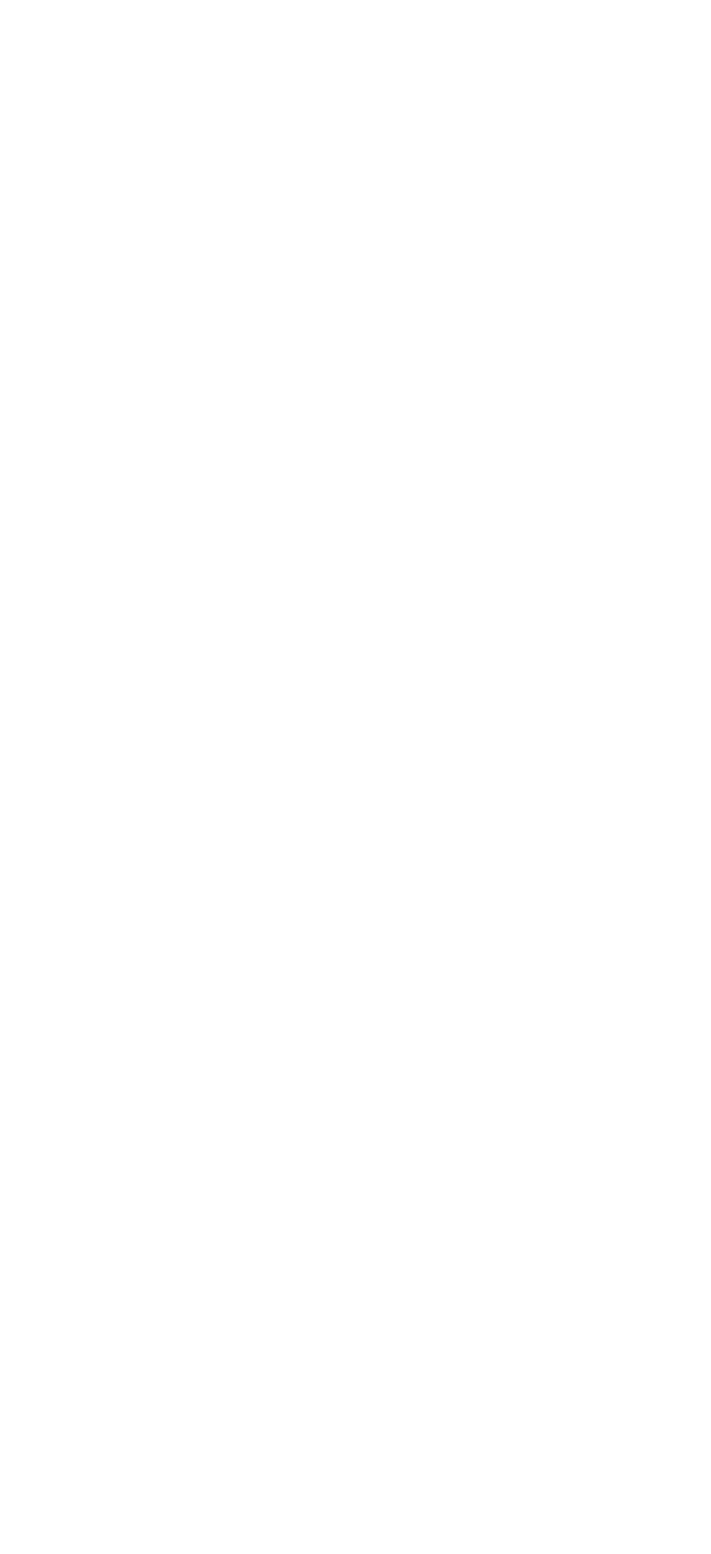
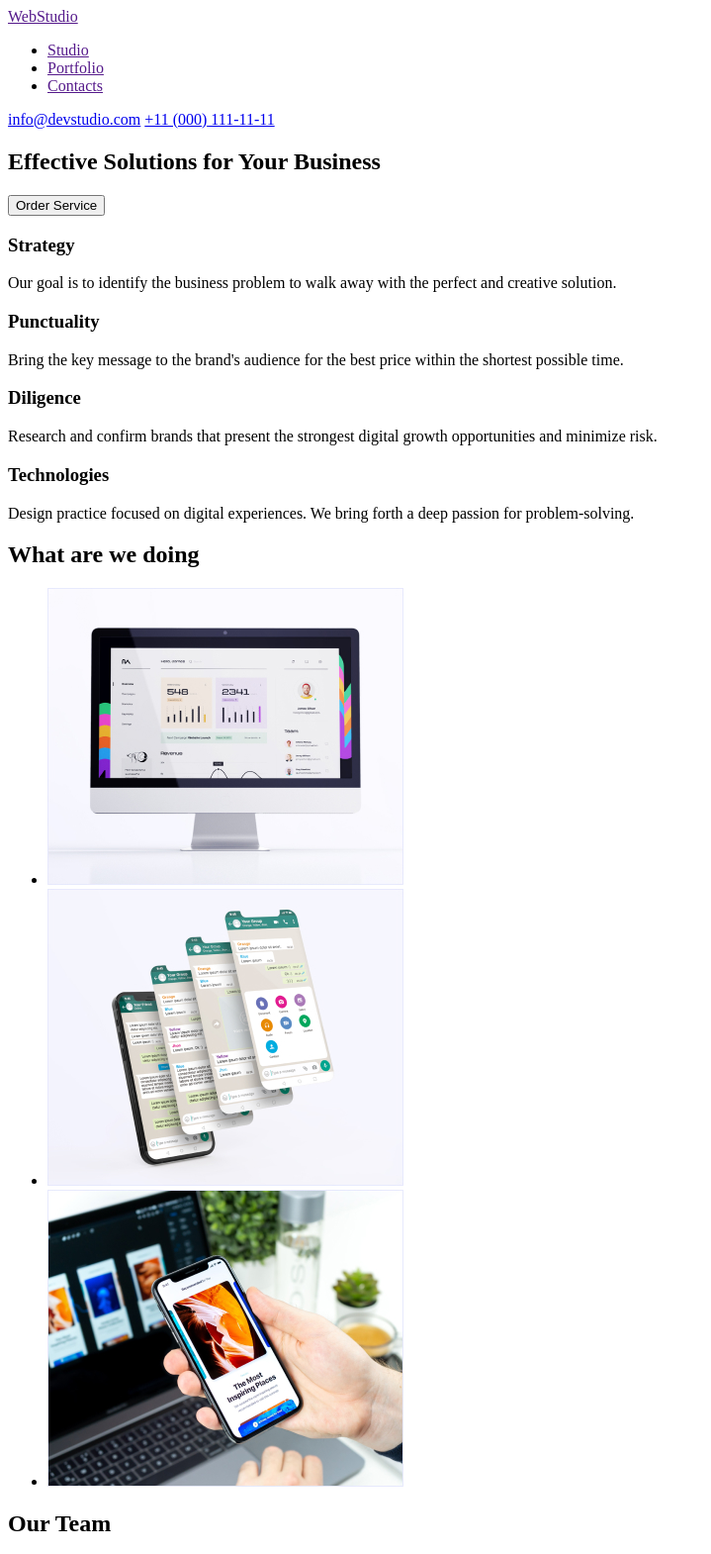
Before and after one commit to trotssvit/goit-markup-hw-home07, a plain HTML site: page index.html in a window 1280 px wide. Shown: the top 1570 px of the page at 99% size, without its empty margins (0-719 px from the left). Before the commit the page ends 800 px from the top, so only its background shows below. Drawn offline with Linux system fonts and the light colour scheme.

Commit message:
homework#1
HTML 1st page

```diff
--- a/index.html
+++ b/index.html
@@ -10,13 +10,81 @@
 
 <body>
     <header>
-        <a href=""></a>
+        <a href="">WebStudio</a>
+        <nav>
+            <ul>
+                <li><a href="">Studio</a></li>
+                <li><a href="">Portfolio</a></li>
+                <li><a href="">Contacts</a></li>
+
+            </ul>
+        </nav>
+        <a href="mailto:info@devstudio.com">info@devstudio.com</a>
+        <a href="tel:+110001111111">+11 (000) 111-11-11</a>
     </header>
     <main>
+        <!--Hero section-->
+        <section>
+            <h1>Effective Solutions for Your Business</h1>
+            <button type="button">Order Service</button>
+        </section>
+        <!--/Hero section-->
+        <!--Main goals-->
+        <section>
+            <h3>Strategy</h3>
+            <p>Our goal is to identify the business problem to walk away with the perfect and creative solution. </p>
+            </li>
+            <h3>Punctuality</h3>
+            <p>Bring the key message to the brand's audience for the best price within the shortest possible time.</p>
+            <h3>Diligence</h3>
+            <p>Research and confirm brands that present the strongest digital growth opportunities and minimize risk.
+            </p>
+            <h3>Technologies</h3>
+            <p>Design practice focused on digital experiences. We bring forth a deep passion for problem-solving.</p>
 
+        </section>
+        <!--/Main goals-->
+        <!--What we`re doing-->
+        <!--/What we`re doing-->
+        <section>
+            <h2>What are we doing</h2>
+            <ul>
+                <li><img src="/images/img 1.jpg" alt="monitor"></li>
+                <li><img src="/images/img 2.jpg" alt="mobile screens"></li>
+                <li><img src="/images/img 3.jpg" alt="mobile phone in hand"></li>
+
+
+            </ul>
+        </section>
+        <!--Our team-->
+        <section>
+            <h2>Our Team</h2>
+            <ul>
+                <li>
+                    <img src="/images/img4.jpg" alt="">
+                    <h3>Mark Guerrero</h3>
+                    <p>Product Designer</p>
+                </li>
+                <li><img src="/images/img5.jpg" alt="">
+                    <h3>Tom Ford</h3>
+                    <p>Frontend Developer</p>
+                </li>
+                <li><img src="/images/img6.jpg" alt="">
+                    <h3>Camila Garcia</h3>
+                    <p>Marketing</p>
+                </li>
+                <li><img src="/images/img7.jpg" alt="">
+                    <h3>Daniel Wilson</h3>
+                    <p>UI Designer</p>
+                </li>
+            </ul>
+        </section>
+        <!--/Our team-->
     </main>
-    <aside></aside>
+
     <footer>
+        <a href="">WebStudio</a>
+        <p>Increase the flow of customers and sales for your business with digital marketing & growth solutions.</p>
 
     </footer>
 </body>
```
Also changed, not shown: images/img 1.jpg (added), images/img 2.jpg (added), images/img 3.jpg (added), images/img4.jpg (added), images/img5.jpg (added), images/img6.jpg (added), images/img7.jpg (added).
